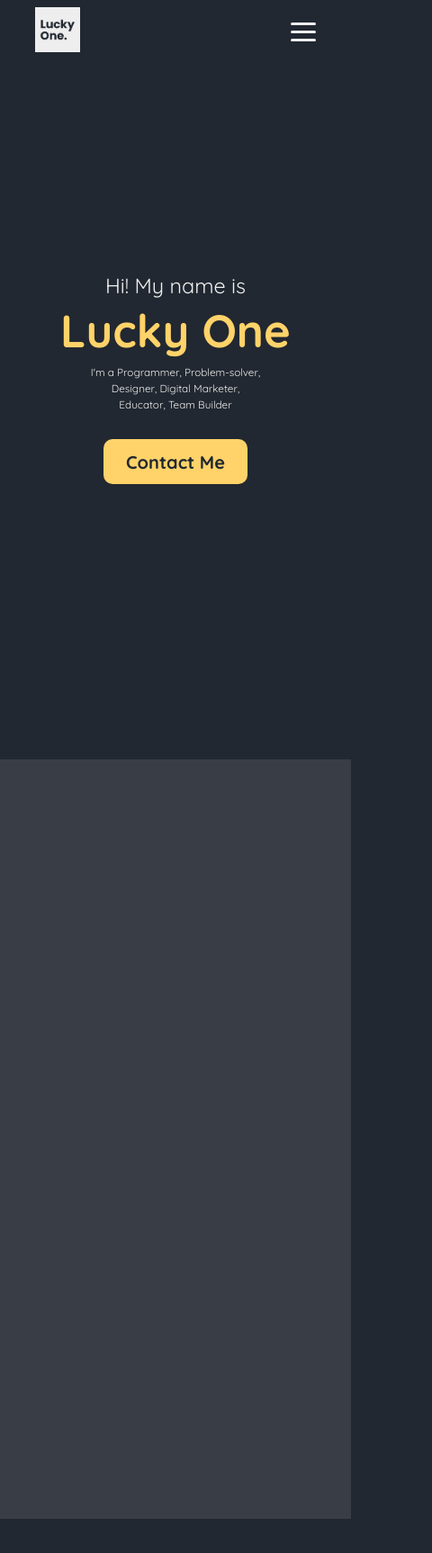
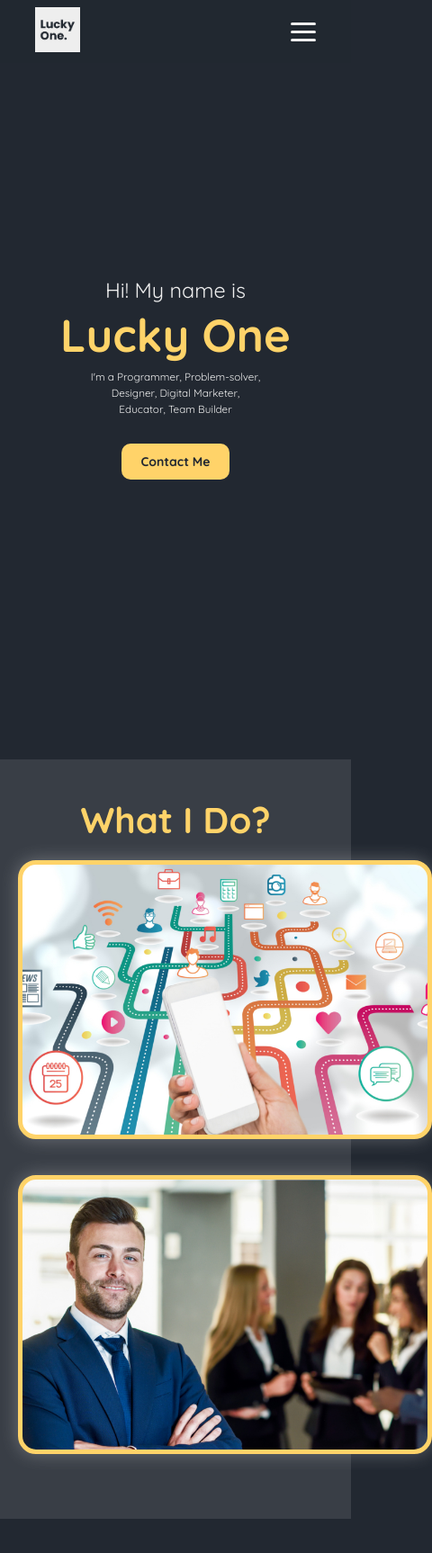
Before and after one commit to officialluckyone/website, a plain HTML site: page index.html in a window 390 px wide. Shown: the top 1726 px of the page at 90% size, 480 px wide, since content can reach past the window. Drawn offline with Linux system fonts and the light colour scheme.

Commit message:
Update Pekerjaan

```diff
--- a/index.html
+++ b/index.html
@@ -45,7 +45,24 @@
             <button class="contact-me">Contact Me</button>
         </div>
     </div>
-    <div class="container genap">
+    <div class="job grey-back">
+        <p class="title yellow bold">What I Do?</p>
+        <div class="card-container">
+            <div class="jobcard" id="utsmanmedia">
+                <div class="tag">
+                    <img src="Resources/Images/logo UM.png" alt="Utsman Media Logo">
+                    <h3>Branding & Marketing Consultant</h3>
+                    <p>Website Design, Brand Design, Marketing Consulting</p>
+                </div>
+
+            </div>
+            <div class="jobcard" id="brightchamps">
+                <div class="tag">
+
+                </div>
+
+            </div>
+        </div>
 
     </div>
     <div class="container">
--- a/styles.css
+++ b/styles.css
@@ -6,6 +6,40 @@ Yellow : #FFD369
 Light Grey : #EEEEEE
 */
 
+.black-back{
+    background-color: #222831;
+}
+.grey-back{
+    background-color: #393E46;
+}
+.white-back{
+    background-color: #EEEEEE;
+}
+.yellow{
+    color: #FFD369;
+}
+.white{
+    color: #EEEEEE;
+    /* rgb(238, 238, 238) */
+}
+.grey{
+    color: #393E46;
+    /* rgb(57, 62, 70) */
+}
+.black{
+    color:#222831;
+    /* rgb(34, 40, 49) */
+}
+.bold{
+    font-weight:bold;
+}
+
+.title{
+    font-size: 40px;
+}
+.subtitle{
+    font-size: 28px;
+}
 
 * {
     margin: 0;
@@ -26,7 +60,8 @@ nav{
     display: flex;
     justify-content: space-around;
     align-items: center;
-    background-color: #222831;
+    background-color: rgba(34, 40, 49,0.8);
+    z-index: 1000;
 }
 nav ul{
     display: flex;
@@ -106,9 +141,6 @@ ul li a{
 
 /* Container / Section */
 /* Profile Picture & Text */
-.container{
-    width:100vw;
-}
 .about-me h4{
     font-size: 4vw;
     font-weight: 400;
@@ -146,20 +178,71 @@ ul li a{
 
 .container{
     width: 100vw;
-    height: 100vh;
+    min-height: 100vh;
     display: flex;
-}
-.genap{
-    background-color: #393e46;
+    justify-content: center;
+    align-items: center;
 }
 
-/* Profile Image */
-#profilepict img{
-    height: 80vh;
+/* JOB - Current Work */
+.job{
+    min-height: 90vh;
+    padding: 5vh 0;
+    width: 100vw;
+
 }
-
-
-
+.job p{
+    text-align: center;
+}
+div.card-container{
+    display: flex;
+    flex-wrap: wrap;
+    justify-content: space-around;
+    align-items: center;
+    width: 100vw;
+}
+div.jobcard{
+    position: relative;
+    min-width: 450px;
+    min-height: 300px;
+    margin: 20px;
+    /* background-color: yellow; */
+    border-radius: 20px;
+    border: 5px solid #ffd369;
+    box-shadow: 0px 0px 20px rgba(238, 238, 238,0.3);
+}
+#utsmanmedia{
+    background-image: url("Resources/Images/social\ media\ marketing.jpg");
+    background-size:cover;
+    background-position: center;
+}
+#brightchamps{
+    background-image: url("Resources/Images/Leader.jpg");
+    background-size:cover;
+    background-position: center;
+}
+div.jobcard:hover >div.tag{
+    opacity: 1;
+    cursor: pointer;
+}
+div.tag{
+    position:relative;
+    height: 280px;
+    text-align: center;
+    background-color: rgba(238, 238, 238,0.9);
+    padding: 10px 0;
+    border-radius: 14px;
+    opacity:0;
+    transition: all 1s;
+    display: flex;
+    flex-direction: column;
+    justify-content: space-around;
+    align-items: center;
+    color: #222831;
+}
+div.tag img{
+    width: 150px;
+}
 
 
 /* Responsive Breakpoint for Navbar */
@@ -205,6 +288,10 @@ ul li a{
         opacity: 0;
         transform: translatex(100%);
     }
-
+    .contact-me{
+        width: 120px;
+        height: 40px;
+        font-size: 14px;
+    }
 
 }
```
